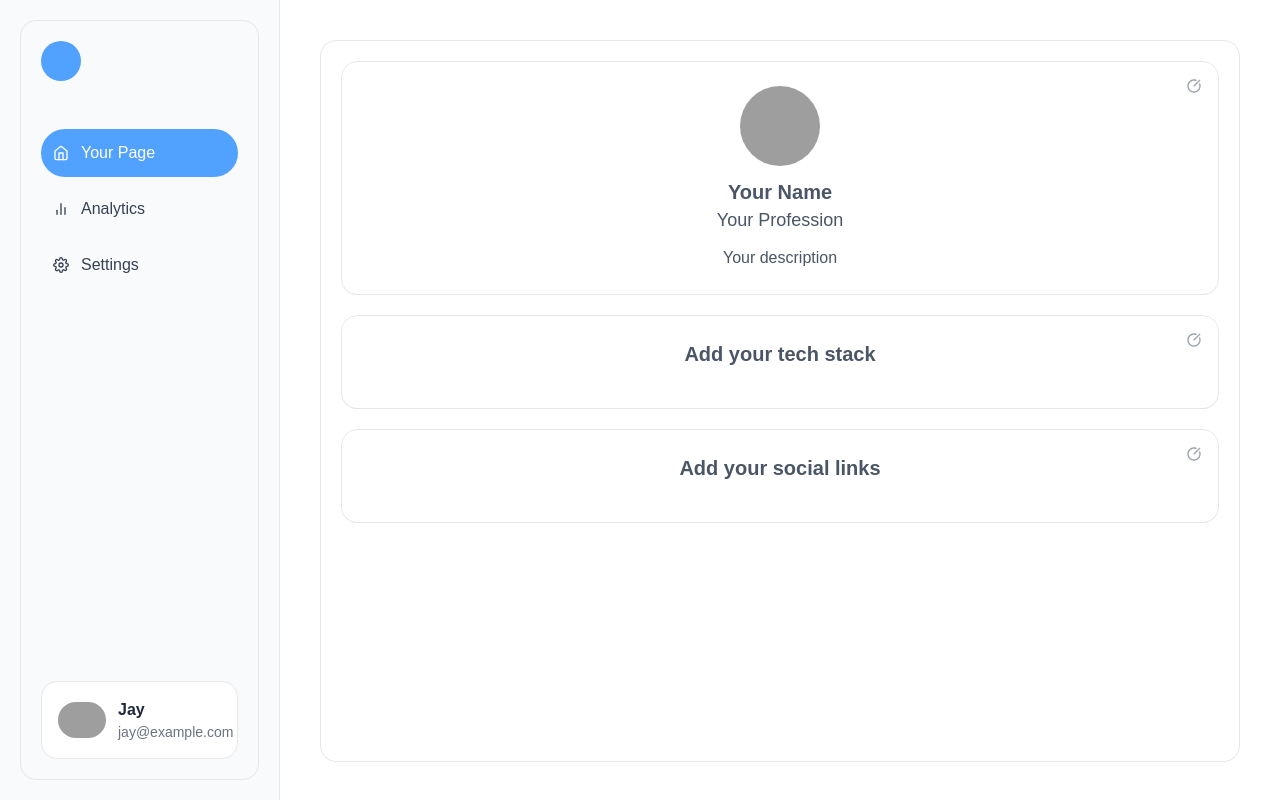
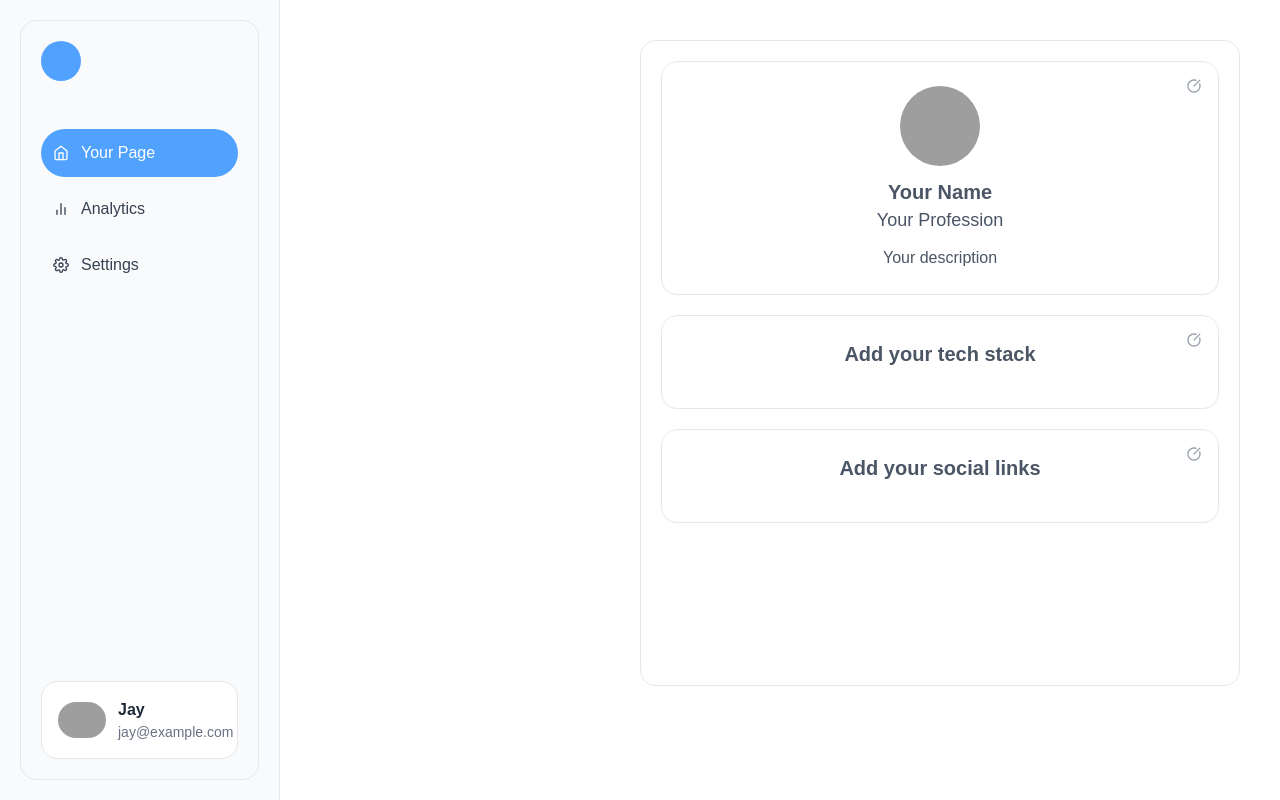
Before and after one commit to devtofunmi/devbio, a Next.js app: page /dashboard in a window 1280 px wide. Built offline with nearby package versions, Linux system fonts and the light colour scheme; grey boxes are pictures that could not be loaded.

Commit message:
adjust margin size

```diff
--- a/components/dashboard/DashboardLayout.tsx
+++ b/components/dashboard/DashboardLayout.tsx
@@ -8,7 +8,7 @@ const DashboardLayout: React.FC<{ children: React.ReactNode }> = ({ children })
   return (
     <div className={`${geistSans.className} ${geistMono.className} font-sans min-h-screen bg-white flex`}>
       <Sidebar />
-      <main className="flex-1 p-10 md:pb-0 pb-16">
+      <main className="flex-1 p-10 md:pb-20 pb-16 lg:ml-80">
         {children}
       </main>
     </div>
```
